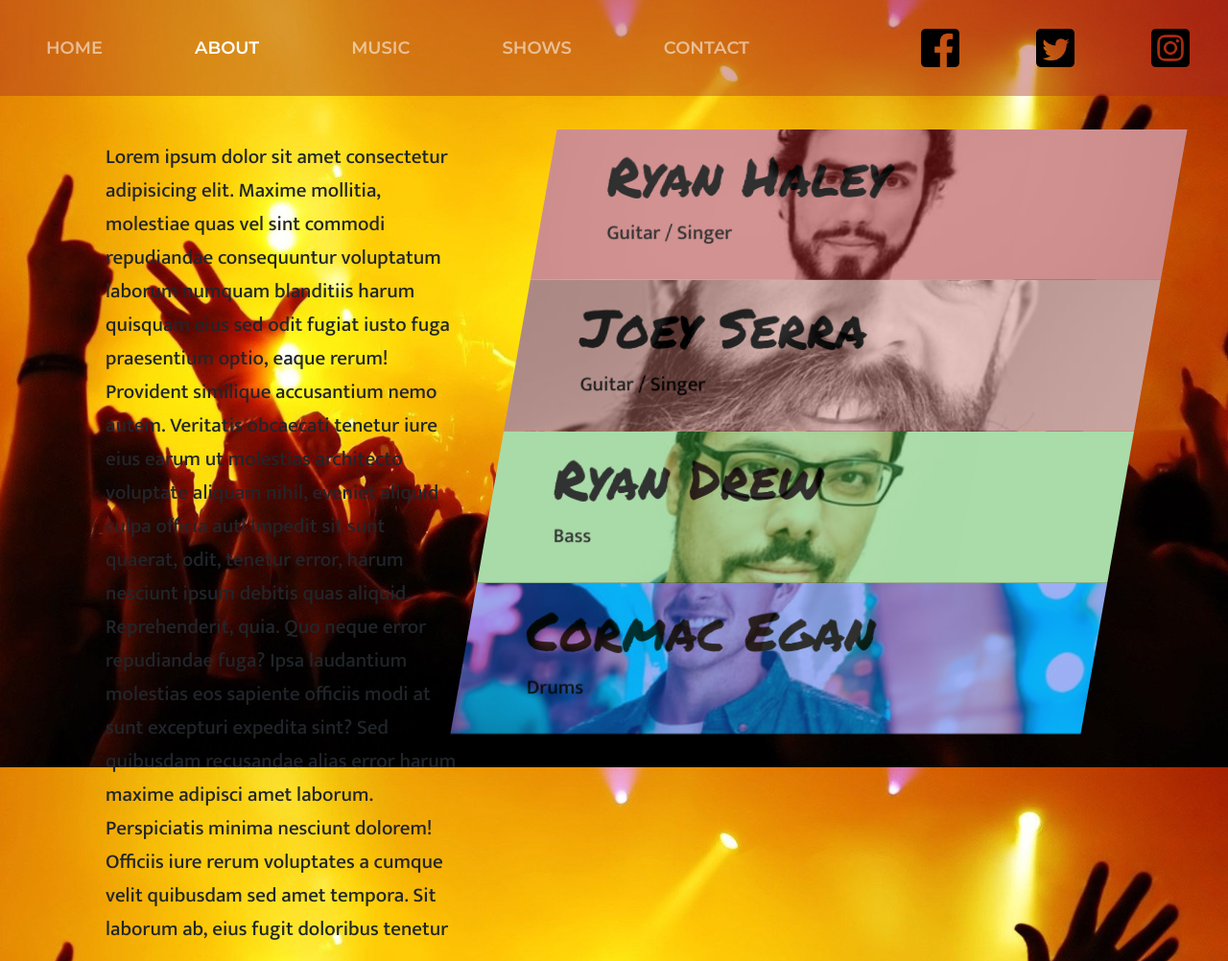
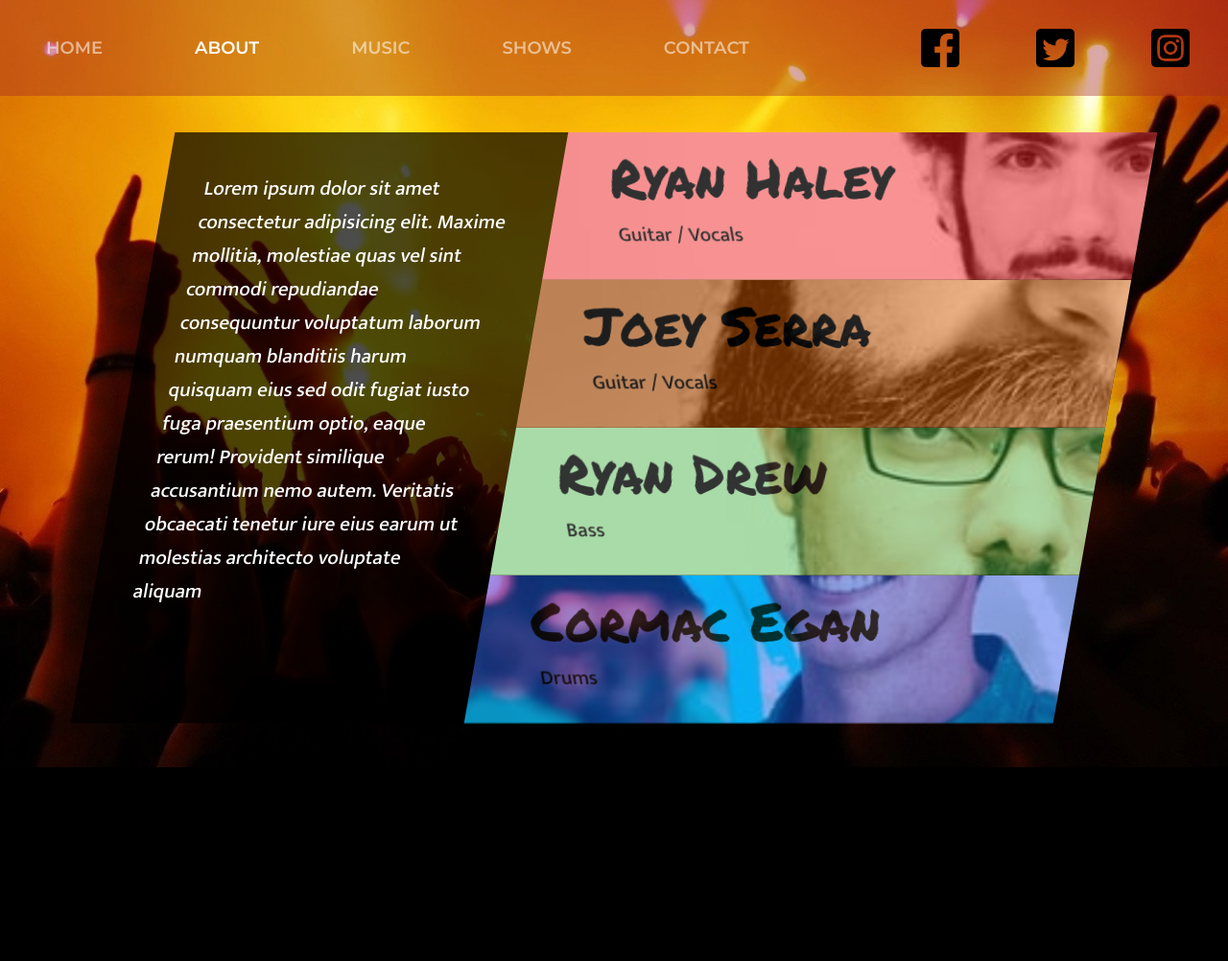
Before and after one commit to rsdrew/bandSite, a Node server app: page /about in a window 1280 px wide. Shown: the whole page at 96% size. After the commit the page ends 800 px from the top, so only its background shows below. Run offline with Node 20, Linux system fonts and the light colour scheme.

Commit message:
updated About page, included color behind text

```diff
--- a/public/stylesheets/about.css
+++ b/public/stylesheets/about.css
@@ -3,9 +3,10 @@
     grid-template-columns: 40% 60%;
     grid-template-rows: auto;
     grid-template-areas: 'about members';
-    width: 100vw;
-    height: calc(100vh - 100px);
-    padding: 0 5% 0 5%;
+    width: 80vw;
+    height: 88%;
+    margin: 3% 0% 3% 10%;
+    background-color: rgba(0,0,0,0.7);
 }
 
 #aboutBand {
@@ -13,25 +14,33 @@
     display: flex;
     justify-content: center;
     margin: 10% 10% 0 10%;
+    color: white;
 }
 
 #bandMembers {
     display: flex;
     flex-direction: column;
-    height: calc(100vh - 100px);
+    height: 100%;
     max-height: calc(100vh - 100px);
-    padding: 5% 5% 5% 0;
 }
 
 .bandMemberCell {
     flex-grow: 1;
-    background-repeat: no-repeat;
-    background-size: cover;
-    background-position: 0 50%;
     animation-name: slideLeft;
     animation-duration: 1s;
     animation-fill-mode: forwards;
     opacity: 0%;
+    overflow: hidden;
+}
+
+.bandMemberCellBackgroundImage {
+    background-repeat: no-repeat;
+    background-size: cover;
+    background-position: 0 50%;
+    margin-left: -10%;
+    height: 100%;
+    width: 200%;
+    offset: 50%;
 }
 
 #bandMemberRyanHaley {
--- a/views/pages/about.ejs
+++ b/views/pages/about.ejs
@@ -1,21 +1,14 @@
-<div id="aboutGrid">
+<div id="aboutGrid" class="slantedDiv">
     <div id="aboutBand">
         <p>Lorem ipsum dolor sit amet consectetur adipisicing elit. Maxime mollitia,
             molestiae quas vel sint commodi repudiandae consequuntur voluptatum laborum
             numquam blanditiis harum quisquam eius sed odit fugiat iusto fuga praesentium
             optio, eaque rerum! Provident similique accusantium nemo autem. Veritatis
-            obcaecati tenetur iure eius earum ut molestias architecto voluptate aliquam
-            nihil, eveniet aliquid culpa officia aut! Impedit sit sunt quaerat, odit,
-            tenetur error, harum nesciunt ipsum debitis quas aliquid. Reprehenderit,
-            quia. Quo neque error repudiandae fuga? Ipsa laudantium molestias eos
-            sapiente officiis modi at sunt excepturi expedita sint? Sed quibusdam
-            recusandae alias error harum maxime adipisci amet laborum. Perspiciatis
-            minima nesciunt dolorem! Officiis iure rerum voluptates a cumque velit
-            quibusdam sed amet tempora. Sit laborum ab, eius fugit doloribus tenetur </p>
+            obcaecati tenetur iure eius earum ut molestias architecto voluptate aliquam </p>
     </div>
-    <div id="bandMembers" class="slantedDiv">
-        <%- include('../partials/bandMemberCell', {bandMemberID: 'RyanHaley', bandMemberImage: 'ryanHaley.jpg', bandMemberName: 'Ryan Haley', bandMemberURL: 'ryanHaley', instrument: 'Guitar / Singer', backgroundColorRGB: '160,0,0'}) %>
-        <%- include('../partials/bandMemberCell', {bandMemberID: 'Joey', bandMemberImage: 'joey.jpg', bandMemberName: 'Joey Serra', bandMemberURL: 'joey', instrument: 'Guitar / Singer', backgroundColorRGB: '220,130,120'}) %>
+    <div id="bandMembers">
+        <%- include('../partials/bandMemberCell', {bandMemberID: 'RyanHaley', bandMemberImage: 'ryanHaley.jpg', bandMemberName: 'Ryan Haley', bandMemberURL: 'ryanHaley', instrument: 'Guitar / Vocals', backgroundColorRGB: '255,0,0'}) %>
+        <%- include('../partials/bandMemberCell', {bandMemberID: 'Joey', bandMemberImage: 'joey.jpg', bandMemberName: 'Joey Serra', bandMemberURL: 'joey', instrument: 'Guitar / Vocals', backgroundColorRGB: '255,111,0'}) %>
         <%- include('../partials/bandMemberCell', {bandMemberID: 'RyanDrew', bandMemberImage: 'ryanDrew.jpg', bandMemberName: 'Ryan Drew', bandMemberURL: 'ryanDrew', instrument: 'Bass', backgroundColorRGB: '50,170,40'}) %>
         <%- include('../partials/bandMemberCell', {bandMemberID: 'Cormac', bandMemberImage: 'cormac.jpg', bandMemberName: 'Cormac Egan', bandMemberURL: 'cormac', instrument: 'Drums', backgroundColorRGB: '20,70,240'}) %>
     </div>
--- a/views/partials/bandMemberCell.ejs
+++ b/views/partials/bandMemberCell.ejs
@@ -1,8 +1,19 @@
-<div id="bandMember<%= bandMemberID %>" class="bandMemberCell" style="background-image: url('/images/<%= bandMemberImage %>'); ">
+<!-- <div id="bandMember<%= bandMemberID %>" class="bandMemberCell" style="background-image: url('/images/<%= bandMemberImage %>'); ">
     <a class="bandMemberNameLink fill" style="background: rgba(<%= backgroundColorRGB %>,0.5);" href="/about/<%= bandMemberURL %>">
         <div class="unslantDiv">
             <h3 class="bandMemberName"><%= bandMemberName %></h3>
             <p class="instrument"><%= instrument %></p>
         </div>
     </a>
+</div> -->
+
+<div id="bandMember<%= bandMemberID %>" class="bandMemberCell">
+    <div class="bandMemberCellBackgroundImage unslantDiv" style="background-image: url('/images/<%= bandMemberImage %>');">
+    <a class="bandMemberNameLink fill" style="background: rgba(<%= backgroundColorRGB %>,0.5);" href="/about/<%= bandMemberURL %>">
+        <div class="unslantDiv">
+            <h3 class="bandMemberName"><%= bandMemberName %></h3>
+            <p class="instrument"><%= instrument %></p>
+        </div>
+    </a>
+    </div>
 </div>
```
